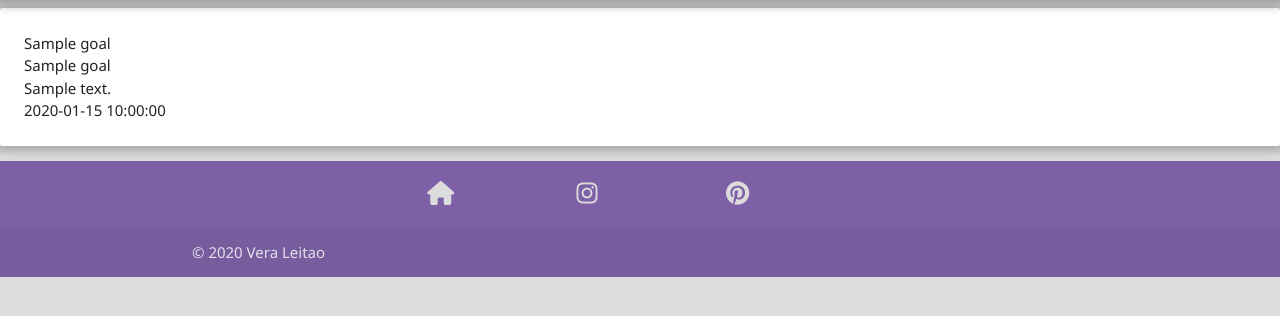
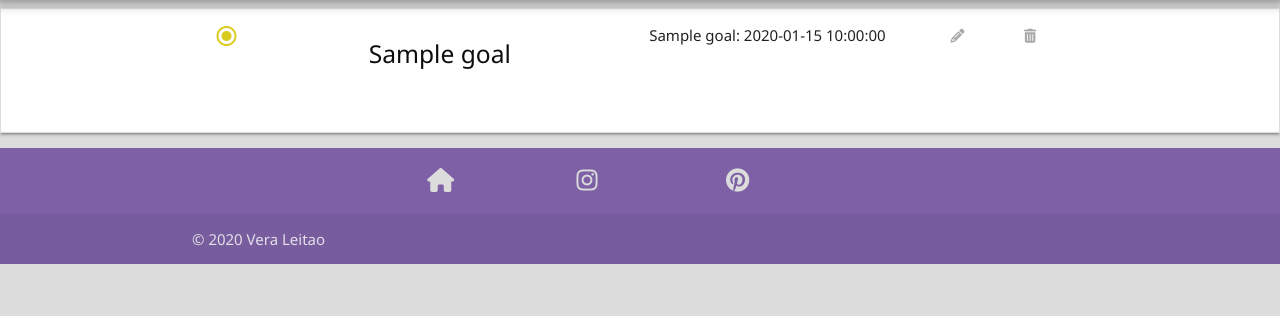
Before and after one commit to veraleitaodev/getGoals, a Flask app: page / in a window 1280 px wide. Shown: the part 64-380 px from the top of the page. Run offline with Flask 2, Linux system fonts and the light colour scheme; a database or web service that is not in the repository returns one stand-in record (values such as "Sample title"); some libraries are stand-ins or nearby versions; some web fonts are replaced.

Commit message:
add materialize collapsible and bind data from db

```diff
--- a/run.py
+++ b/run.py
@@ -21,7 +21,7 @@ mongo = PyMongo(app)
 @app.route("/")
 @app.route("/set_goals")
 def set_goals():
-    goals = mongo.db.goals.find()
+    goals = list(mongo.db.goals.find())
     return render_template("goals.html", goals=goals)
 
 
--- a/static/css/style.css
+++ b/static/css/style.css
@@ -138,6 +138,29 @@ a.footer-links i:hover {
     color: var(--color-4);
 }
 
+/*-- home page --*/
+i.material-icons.logo-icon {
+    display: flex;
+    align-items: center;
+    color: var(--color-5);
+}
+
+.list-inline {
+  padding-left: 0;
+  margin-left: -2px;
+  list-style: none;
+}
+.list-inline > li {
+  display: inline-block;
+  padding-right: 2px;
+  padding-left: 2px;
+}
+
+i.fas.tooltipped {
+    font-size: 14px;
+    color: var(--color-10);
+}
+
 /* Small devices (landscape phones, more than 576px)*/
 @media (min-width: 370px) {
   a.brand-logo {
--- a/static/js/script.js
+++ b/static/js/script.js
@@ -2,9 +2,7 @@
 
 $(document).ready(function(){
     $(".sidenav").sidenav();
-});
-
-
-$(document).ready(function(){
     $('select').formSelect();
+    $('.collapsible').collapsible();
+    $('.tooltipped').tooltip();
   });
--- a/templates/goals.html
+++ b/templates/goals.html
@@ -1,13 +1,40 @@
-{% extends "base.html" %}
+{% extends "base.html" %} {% block content %}
 
-
-{% block content %}
- <div class="card-panel new-goal-panel">
-    {% for goal in goals %}
-        {{ goal.goal_title }}<br>
-        {{ goal.category_name }}<br>
-        {{ goal.goal_description }}<br>
-        {{ goal.due_date }}<br>
-    {% endfor %}
-</div>
+<ul class="collapsible">
+  {% for goal in goals %}
+  <li>
+    <div class="collapsible-header">
+      <div class="container">
+        <div class="row">
+          <div class="col s1 ">
+            <i class="material-icons logo-icon">radio_button_checked</i>
+          </div>
+          <div class="col s9">
+            <div class="row">
+              <div class="col m6">
+                <h5 class="center-align">
+                 {{ goal.goal_title }}
+                </h5>
+              </div>
+              <div class="col m6 center-align">
+                <strong>{{ goal.category_name }}</strong>: {{ goal.due_date }}
+              </div>
+            </div>
+          </div>
+          <div class="col s1 ">
+            <i class="fas fa-pencil-alt tooltipped" data-position="bottom" data-tooltip="edit"></i>
+          </div>
+          <div class="col s1 ">
+            <i class="fas fa-trash-alt tooltipped" data-position="bottom" data-tooltip="delete"></i>
+          </div>
+        </div>
+      </div>
+    </div>
+    <div class="collapsible-body">
+      <strong> {{ goal.goal_title }}</strong>
+      <p>{{ goal.goal_description }}</p>
+    </div>
+  </li>
+  {% endfor %}
+</ul>
 {% endblock %}
```
